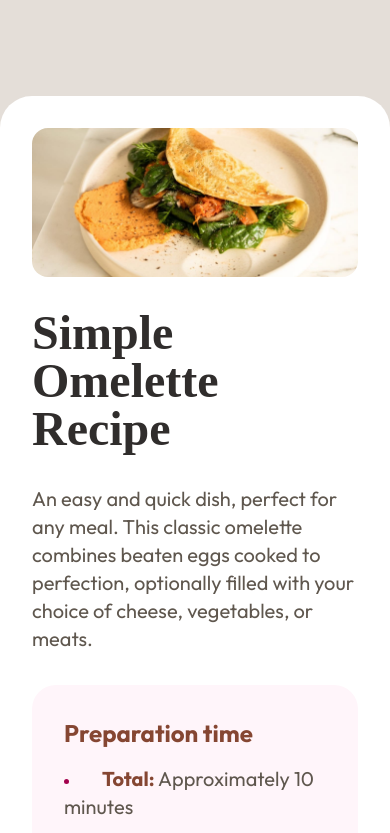
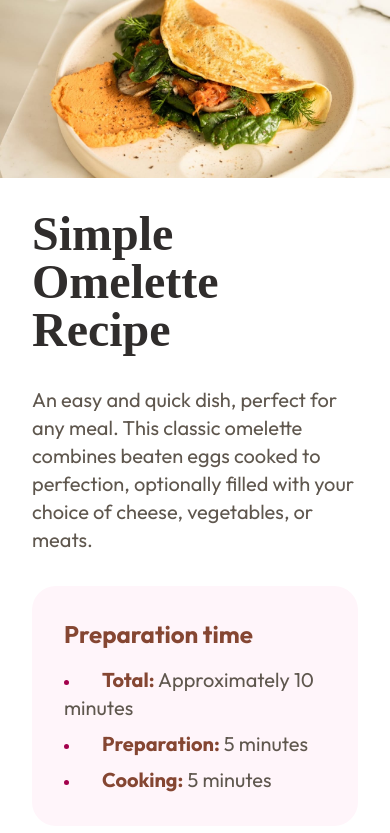
Before and after one commit to lilKriT/fem-recipe-page, a Next.js app: page / in a window 390 px wide. Shown: the top 833 px of the page. Built offline with nearby package versions, Linux system fonts and the light colour scheme.

Commit message:
Made it responsive.

```diff
--- a/app/page.tsx
+++ b/app/page.tsx
@@ -2,15 +2,18 @@ import Image from "next/image";
 
 export default function Home() {
   return (
-    <section className="flex justify-center items-start min-h-dvh py-24">
-      <div className="container max-w-4xl bg-white p-8 rounded-4xl flex flex-col gap-8">
+    <section className="flex justify-center items-start min-h-dvh md:py-24">
+      <div className="container max-w-4xl bg-white md:rounded-4xl ">
+        <div className="md:p-8">
           <Image
             src="/omelette.jpeg"
             width={1312}
             height={600}
             alt="A tasty omelette! Enjoy."
-          className="rounded-2xl"
+            className="md:rounded-2xl"
           />
+        </div>
+        <div className="p-8 flex flex-col gap-8">
           <h1 className="text-stone-900 text-5xl font-outfit font-bold">
             Simple Omelette Recipe
           </h1>
@@ -18,8 +21,8 @@ export default function Home() {
           {/* Description */}
           <p>
             An easy and quick dish, perfect for any meal. This classic omelette
-          combines beaten eggs cooked to perfection, optionally filled with your
-          choice of cheese, vegetables, or meats.
+            combines beaten eggs cooked to perfection, optionally filled with
+            your choice of cheese, vegetables, or meats.
           </p>
 
           {/* Preparation */}
@@ -29,7 +32,8 @@ export default function Home() {
             </h2>
             <ul className="mt-4 list-disc list-inside marker:text-pink-800 marker:text-base flex flex-col gap-2">
               <li>
-              <strong className="pl-4">Total:</strong> Approximately 10 minutes
+                <strong className="pl-4">Total:</strong> Approximately 10
+                minutes
               </li>
               <li>
                 <strong className="pl-4">Preparation:</strong> 5 minutes
@@ -63,7 +67,8 @@ export default function Home() {
               </li>
               <li>
                 <span className="pl-4">
-                Optional fillings: cheese, diced vegetables, cooked meats, herbs
+                  Optional fillings: cheese, diced vegetables, cooked meats,
+                  herbs
                 </span>
               </li>
             </ul>
@@ -79,18 +84,18 @@ export default function Home() {
             <ol className="mt-4 ml-8 list-decimal flex flex-col gap-2 marker:font-bold marker:text-brown-800">
               <li className="pl-4">
                 <strong className="text-stone-600!">Beat the eggs:</strong> In a
-              bowl, beat the eggs with a pinch of salt and pepper until they are
-              well mixed. You can add a tablespoon of water or milk for a
+                bowl, beat the eggs with a pinch of salt and pepper until they
+                are well mixed. You can add a tablespoon of water or milk for a
                 fluffier texture.
               </li>
               <li className="pl-4">
-              <strong className="text-stone-600!">Heat the pan:</strong> Place a
-              non-stick frying pan over medium heat and add butter or oil.
+                <strong className="text-stone-600!">Heat the pan:</strong> Place
+                a non-stick frying pan over medium heat and add butter or oil.
               </li>
               <li className="pl-4">
                 <strong className="text-stone-600!">Cook the omelette:</strong>{" "}
-              Once the butter is melted and bubbling, pour in the eggs. Tilt the
-              pan to ensure the eggs evenly coat the surface.
+                Once the butter is melted and bubbling, pour in the eggs. Tilt
+                the pan to ensure the eggs evenly coat the surface.
               </li>
               <li className="pl-4">
                 <strong className="text-stone-600!">
@@ -146,6 +151,7 @@ export default function Home() {
             </table>
           </div>
         </div>
+      </div>
     </section>
   );
 }
```
Lines whose indentation alone changed are shown as unchanged.
